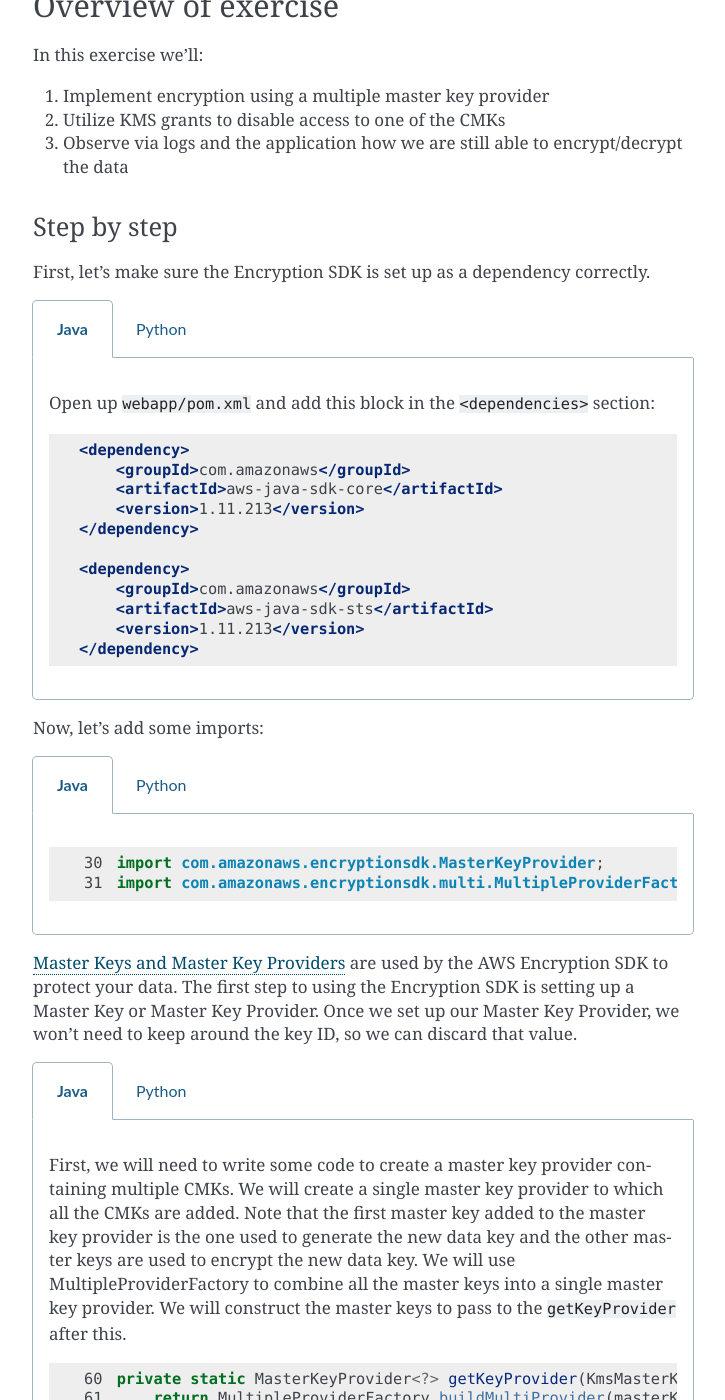
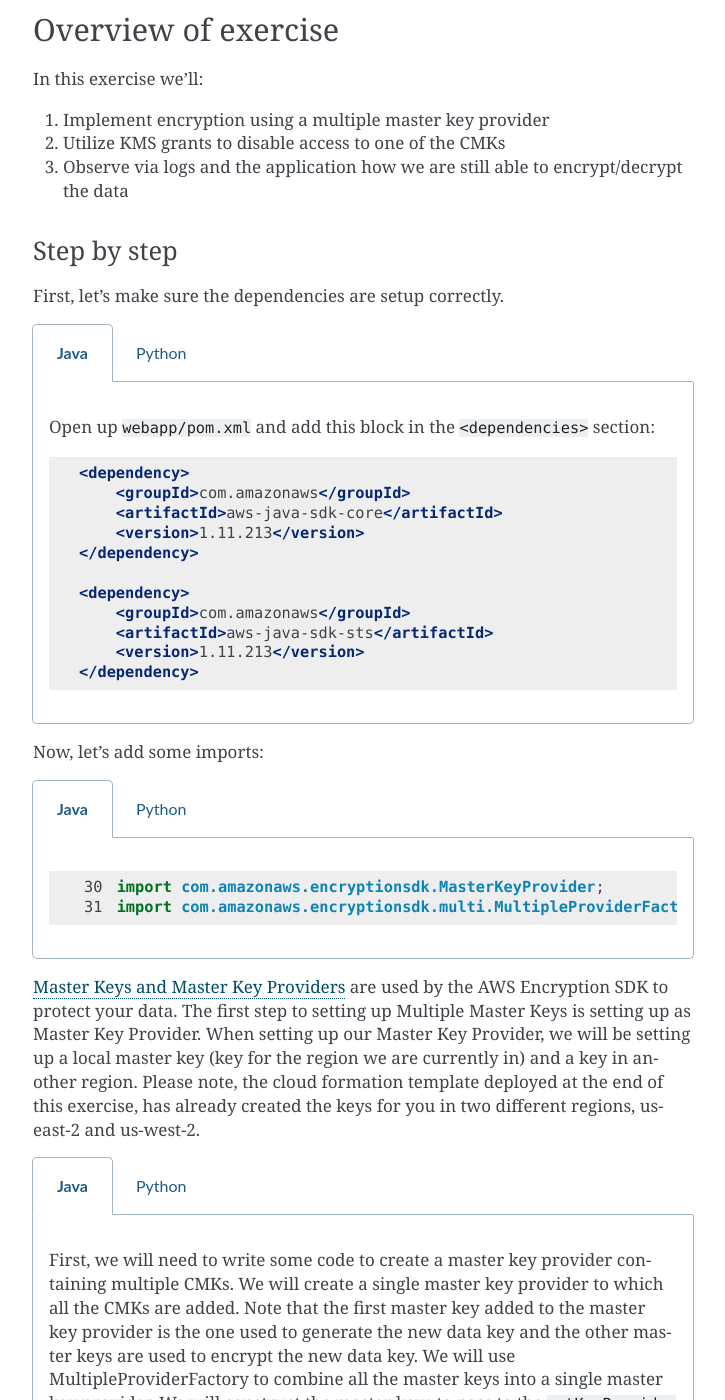
Before and after one commit to aws-samples/busy-engineers-encryption-sdk, a Sphinx documentation site: the page built from docs/exercises/5-multi_region.rst, in a window 1280 px wide and 1400 px high, scrolled down 1102 px. Shown: the whole window, without its empty margins (387-1112 px from the left). Built offline with Sphinx 7.4.7, drawn with Linux system fonts in a browser that asks for light colours; some of the changed text lies outside the part shown.

Commit message:
updating docs

```diff
--- a/docs/exercises/5-multi_region.rst
+++ b/docs/exercises/5-multi_region.rst
@@ -11,8 +11,9 @@ encryption and decryption. We will now be exploring the multi region CMK capabil
 Before we start
 ===============
 
-We'll assume that you've completed the code changes in :ref:`Exercise 3`
-first. If you haven't, you can use this git command to catch up:
+Note, that this exercise builds off of Exercise 3 and runs in parallel
+to Exercise 4. We'll assume that you've completed the code changes in
+:ref:`Exercise 3`first. If you haven't, you can use this git command to catch up:
 
 .. tabs::
 
@@ -63,7 +64,7 @@ In this exercise we'll:
 Step by step
 ------------
 
-First, let's make sure the Encryption SDK is set up as a dependency correctly.
+First, let's make sure the dependencies are setup correctly.
 
 
 .. tabs::
@@ -114,12 +115,12 @@ Now, let's add some imports:
             import aws_encryption_sdk
             import boto3
 
-:ref:`master-keys` are used by the AWS Encryption SDK
-to protect your data. The first step to using the Encryption SDK is setting up
-a Master Key or Master Key Provider. Once we set up our Master Key Provider,
-we won't need to keep around the key ID, so we can discard that value.
-
-
+:ref:`master-keys` are used by the AWS Encryption SDK to protect your data.
+The first step to setting up Multiple Master Keys is setting up as Master Key
+Provider. When setting up our Master Key Provider, we will be setting up a local
+master key (key for the region we are currently in) and a key in another region.
+Please note, the cloud formation template deployed at the end of this exercise,
+has already created the keys for you in two different regions, us-east-2 and us-west-2.
 
 .. tabs::
 
@@ -210,7 +211,7 @@ we won't need to keep around the key ID, so we can discard that value.
         .. code-block:: python
            :lineno-start: 32
 
-            self.master_key_provider = self.construct_multiregion_kms_master_key_provider()
+            self.master_key_provider = self.construct_multiregion_kms_master_key_provider(key_id)
 
 
 For encrypt, everything mostly stays the same, we just need to make sure we are passing in the master key
```
